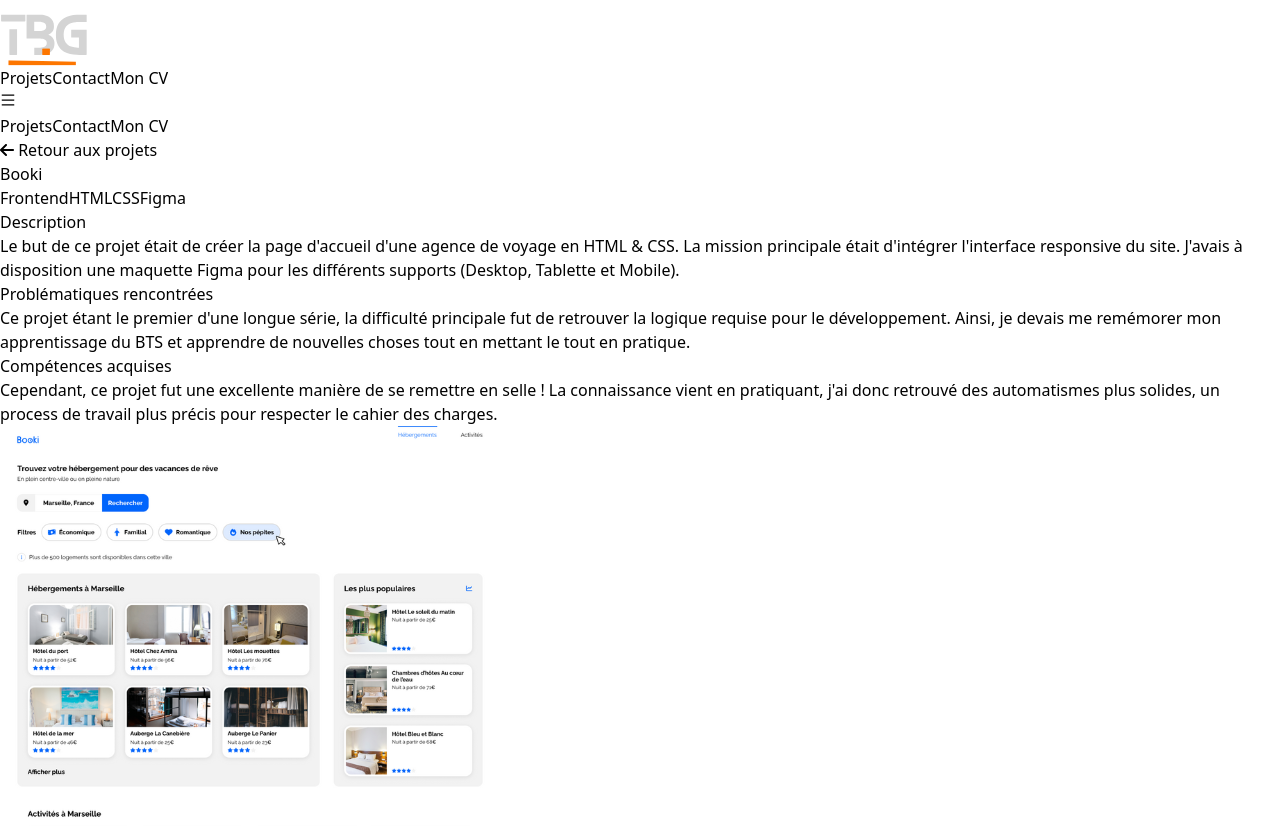
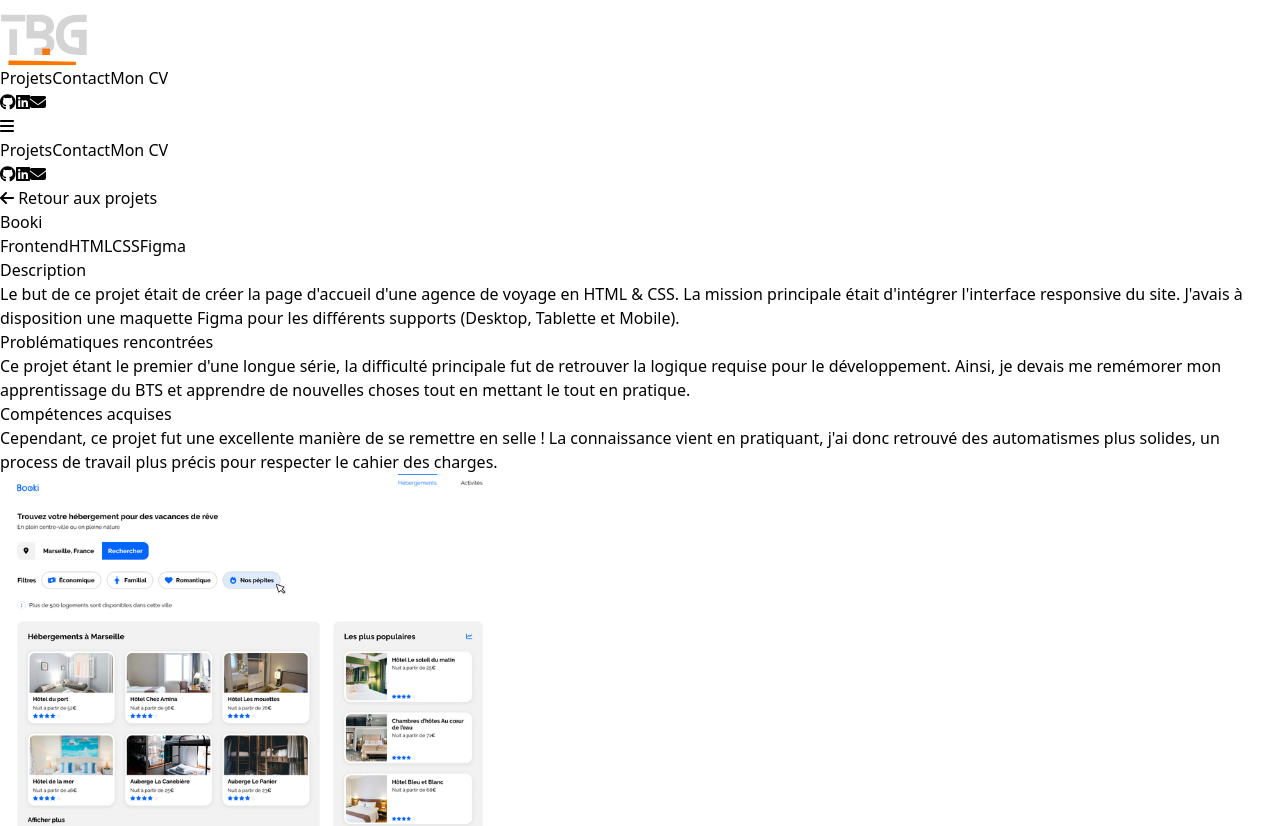
Before and after one commit to sknrct/oc-portfolio, a React (Vite) app: page /oc-portfolio/project/1 in a window 1280 px wide. Shown: the top 826 px of the page. Built offline with nearby package versions, Linux system fonts and the light colour scheme.

Commit message:
Modif navbar, modifs icone par FontAwesome, Ajout CTA mail + CV

```diff
--- a/package.json
+++ b/package.json
@@ -14,6 +14,7 @@
   },
   "dependencies": {
     "@fortawesome/fontawesome-svg-core": "^6.7.1",
+    "@fortawesome/free-brands-svg-icons": "^6.7.1",
     "@fortawesome/free-solid-svg-icons": "^6.7.1",
     "@fortawesome/react-fontawesome": "^0.2.2",
     "framer-motion": "^11.7.0",
--- a/src/Components/About.jsx
+++ b/src/Components/About.jsx
@@ -1,5 +1,11 @@
 import aboutImg from "../assets/about.webp";
-import { ABOUT_TEXT } from "../constants";
+import { ABOUT_TEXT, CONTACT } from "../constants";
+import { FontAwesomeIcon } from "@fortawesome/react-fontawesome";
+import { faEnvelope, faDownload } from "@fortawesome/free-solid-svg-icons";
+import { library } from "@fortawesome/fontawesome-svg-core";
+import monCV from "../assets/mon-cv.pdf";
+
+library.add(faEnvelope, faDownload);
 
 const highlightClass = "text-orange-500 font-bold";
 
@@ -10,8 +16,8 @@ const About = () => {
         A propos
         <span className="text-orange-500"> de moi</span>
       </h2>
-      <div className="flex flex-wrap items-center">
-        <div className="w-full lg:w-1/2 lg:p-8">
+      {/* <div className="flex flex-wrap items-center"> */}
+      {/* <div className="w-full lg:w-1/2 lg:p-8">
           <div className="flex items-center justify-center">
             <img
               className="rounded-2xl"
@@ -19,16 +25,43 @@ const About = () => {
               alt="Une photo de moi"
             />
           </div>
+        </div> */}
+      <div className="w-full">
+        <div className="flex justify-center">
+          <p className="my-2 max-w-7xl py-6 text-lg text-left md:text-left mx-auto">
+            Je suis un développeur frontend{" "}
+            <span className={highlightClass}>passionné et autodidacte</span>,
+            avec un parcours en communication et design qui me rend{" "}
+            <span className={highlightClass}>polyvalent</span>. Après un master
+            en communication, je suis revenu au développement, mes premiers
+            amours. J'ai d'abord découvert des langages comme{" "}
+            <span className={highlightClass}>React et JavaScript</span>, ainsi
+            que le backend avec{" "}
+            <span className={highlightClass}>NodeJS et Express</span>. Je prends{" "}
+            <span className={highlightClass}>
+              {" "}
+              plaisir à relever des défis techniques{" "}
+            </span>{" "}
+            tout en apportant une attention particulière aux détails et à l'UX.
+            Mon parcours atypique me permet de combiner l’aspect technique avec
+            un vrai souci du design et de l’
+            <span className={highlightClass}>efficacité</span>. En-dehors du
+            code, je suis passionné par la photo, la vidéo et les sports
+            mécaniques.
+          </p>
         </div>
-        <div className="w-full lg:w-1/2">
-          <div className="flex justify-center lg:justify-start">
-            <p className="my-2 max-w-xl py-6 text-lg text-left md:text-left">
-              Je suis un développeur frontend <span className={highlightClass}>passionné et autodidacte</span>, avec un parcours en communication et design qui me rend <span className={highlightClass}>polyvalent</span>. Après un master en communication, je suis revenu au développement, mes premiers amours. J'ai d'abord découvert des langages comme <span className={highlightClass}>React et JavaScript</span>, ainsi que le backend avec <span className={highlightClass}>NodeJS et Express</span>. Je prends <span className={highlightClass}> plaisir à relever des défis techniques </span>  tout en apportant une attention particulière aux détails et à l'UX. Mon parcours atypique me permet de combiner l’aspect technique avec un vrai souci du design et de l’<span className={highlightClass}>efficacité</span>. En-dehors du code, je suis passionné par la photo, la vidéo et les sports mécaniques.
-            </p>
+        <div className="mx-auto py-12 gap-5 flex justify-center lg:py-24">
+            <a
+              href="mailto:thibault.boucardgarda@gmail.com"
+              className="inline-block bg-orange-500 text-white px-5 py-3 rounded-lg shadow hover:bg-orange-600 transition duration-300 text-l"
+            >
+              <FontAwesomeIcon icon="envelope" className="mr-2 leading-none" />
+              Contactez moi
+            </a>
           </div>
-        </div>
       </div>
     </div>
+    // </div>
   );
 };
 
--- a/src/Components/Introduction.jsx
+++ b/src/Components/Introduction.jsx
@@ -1,7 +1,16 @@
-import { INTRO_CONTENT } from "../constants";
+import { INTRO_CONTENT, CONTACT } from "../constants";
 import porfilePic from "../assets/thibaultProfile.webp";
 import { motion } from "framer-motion";
 import { useState, useEffect } from "react";
+import { FontAwesomeIcon } from "@fortawesome/react-fontawesome";
+import { faEnvelope, faDownload } from "@fortawesome/free-solid-svg-icons";
+import { library } from "@fortawesome/fontawesome-svg-core";
+import monCV from "../assets/mon-cv.pdf";
+
+
+library.add(faEnvelope, faDownload);
+
+const buttonClass = "inline-block bg-orange-500 text-white px-5 py-3 rounded-lg shadow hover:bg-orange-600 transition duration-300 text-l"
 
 const Introduction = () => {
   const [hasAnimated, setHasAnimated] = useState(false);
@@ -31,6 +40,21 @@ const Introduction = () => {
             />
           </div>
         </div>
+        <div className="mx-auto pt-12 gap-5 flex lg:pt-24">
+        <a href="mailto:thibault.boucardgarda@gmail.com"
+        className={buttonClass}>
+          <FontAwesomeIcon icon="envelope" className="mr-2 leading-none" />Contactez moi
+        </a>
+        <a
+            href={monCV}
+            target="blank"
+            rel="noopener noreferrer"
+            className={buttonClass}
+          >
+            <FontAwesomeIcon icon="download" className="mr-2 leading-none" />Mon CV
+          </a>
+
+        </div>
       </div>
     </div>
   );
--- a/src/Components/Navbar.jsx
+++ b/src/Components/Navbar.jsx
@@ -1,6 +1,10 @@
 import { useState } from "react";
-import { AiOutlineMenu, AiOutlineClose } from "react-icons/ai";
 import { useNavigate, useLocation } from "react-router-dom"; // Ajout pour la navigation
+
+import { FontAwesomeIcon } from "@fortawesome/react-fontawesome";
+import { faEnvelope, faBars, faXmark } from "@fortawesome/free-solid-svg-icons";
+import { faLinkedin, faGithub } from "@fortawesome/free-brands-svg-icons";
+
 import logo from "../assets/TBG.svg";
 import monCV from "../assets/mon-cv.pdf";
 
@@ -14,9 +18,11 @@ const Navbar = () => {
     { name: "Contact", to: "contact" },
   ];
 
-  const linkClass = "hover:text-orange-500 cursor-pointer text-white";
+  const linkClass =
+    "hover:text-orange-500 cursor-pointer text-white text-xl";
+  const navClassIcon =
+    "hover:text-orange-500 cursor-pointer text-white text-2xl";
 
-  // Renvoie sur la section cliqué
   const handleNavigation = (section) => {
     if (location.pathname === "/") {
       document.getElementById(section)?.scrollIntoView({ behavior: "smooth" });
@@ -25,31 +31,31 @@ const Navbar = () => {
     }
   };
 
-  // Clic sur le logo
   const handleLogoClick = () => {
     if (location.pathname === "/") {
-      // Si déjà sur la page d'accueil, scroller vers le haut
-      document.getElementById("introduction")?.scrollIntoView({ behavior: "smooth" });
+      document
+        .getElementById("introduction")
+        ?.scrollIntoView({ behavior: "smooth" });
     } else {
-      // Sinon, rediriger vers la page d'accueil
       navigate("/");
     }
   };
 
   return (
-    <nav className="sticky top-0 py-6 bg-transparent z-50" id="navbar">
+    <nav className="py-6 bg-transparent z-50" id="navbar">
       <div className="container mx-auto flex items-center justify-between">
+        {/* Logo */}
         <div className="flex flex-shrink-0 items-center">
           <img
             className="mx-2 w-16 cursor-pointer"
             src={logo}
             alt="Logo du site"
-            onClick={handleLogoClick} // Ajout de l'action au clic sur le logo
+            onClick={handleLogoClick}
           />
         </div>
 
         {/* Menu Desktop */}
-        <div className="hidden md:flex items-center justify-center gap-4 text-base">
+        <div className="hidden md:flex items-center justify-center gap-4 text-base mx-auto">
           {navLinks.map((link, index) => (
             <button
               key={index}
@@ -63,9 +69,28 @@ const Navbar = () => {
             href={monCV}
             target="blank"
             rel="noopener noreferrer"
-            className="hover:text-orange-500 cursor-pointer text-white"
+            className={linkClass}
           >
             Mon CV
+          </a>
+        </div>
+        <div className="flex gap-4">
+            <a href="https://github.com/sknrct" target="_blank" rel="noopener noreferrer">
+              <FontAwesomeIcon icon={faGithub} className={navClassIcon} />
+            </a>
+            <a
+              href="https://www.linkedin.com/in/thibault-boucard-garda/"
+              target="_blank"
+              rel="noopener noreferrer"
+            >
+              <FontAwesomeIcon icon={faLinkedin} className={navClassIcon} />
+            </a>
+            <a
+              href="mailto:thibault.boucardgarda@gmail.com"
+              target="_blank"
+              rel="noopener noreferrer"
+            >
+              <FontAwesomeIcon icon={faEnvelope} className={navClassIcon} />
             </a>
           </div>
 
@@ -73,18 +98,19 @@ const Navbar = () => {
         <div className="md:hidden flex items-center">
           <button onClick={() => setIsOpen(!isOpen)}>
             {isOpen ? (
-              <AiOutlineClose className="w-6 h-6 text-white" />
+              <FontAwesomeIcon icon={faXmark} className="w-6 h-6 text-white" />
             ) : (
-              <AiOutlineMenu className="w-6 h-6 text-white" />
+              <FontAwesomeIcon icon={faBars} className="w-6 h-6 text-white" />
             )}
           </button>
+        </div>
       </div>
 
       {/* Mobile Menu */}
       <div
         className={`absolute border-orange-500 border-2 top-16 left-0 right-0 rounded-xl bg-neutral-950 z-50 shadow-md p-4 flex flex-col items-center space-y-4 transform transition-all duration-500 ease-in-out ${
           isOpen ? "max-h-screen opacity-100" : "max-h-0 opacity-0"
-          } overflow-hidden `}
+        } overflow-hidden`}
       >
         {navLinks.map((link, index) => (
           <button
@@ -106,6 +132,24 @@ const Navbar = () => {
         >
           Mon CV
         </a>
+        <div className="flex gap-4">
+            <a href="https://github.com/sknrct" target="_blank" rel="noopener noreferrer">
+              <FontAwesomeIcon icon={faGithub} className={navClassIcon} />
+            </a>
+            <a
+              href="https://www.linkedin.com/in/thibault-boucard-garda/"
+              target="_blank"
+              rel="noopener noreferrer"
+            >
+              <FontAwesomeIcon icon={faLinkedin} className={navClassIcon} />
+            </a>
+            <a
+              href="mailto:thibault.boucardgarda@gmail.com"
+              target="_blank"
+              rel="noopener noreferrer"
+            >
+              <FontAwesomeIcon icon={faEnvelope} className={navClassIcon} />
+            </a>
           </div>
       </div>
     </nav>
```
Also changed, not shown: 5 other files (tests, documents, lock files or other folders). Lines whose indentation alone changed are shown as unchanged.
